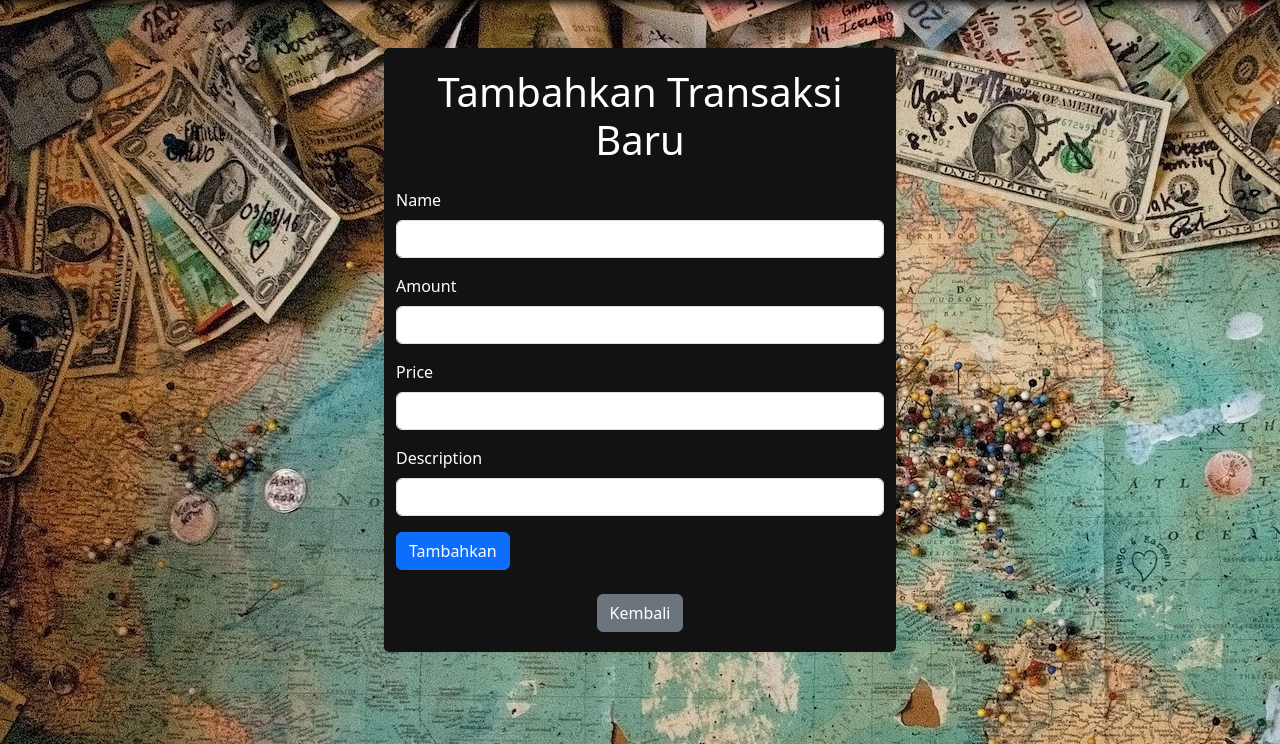
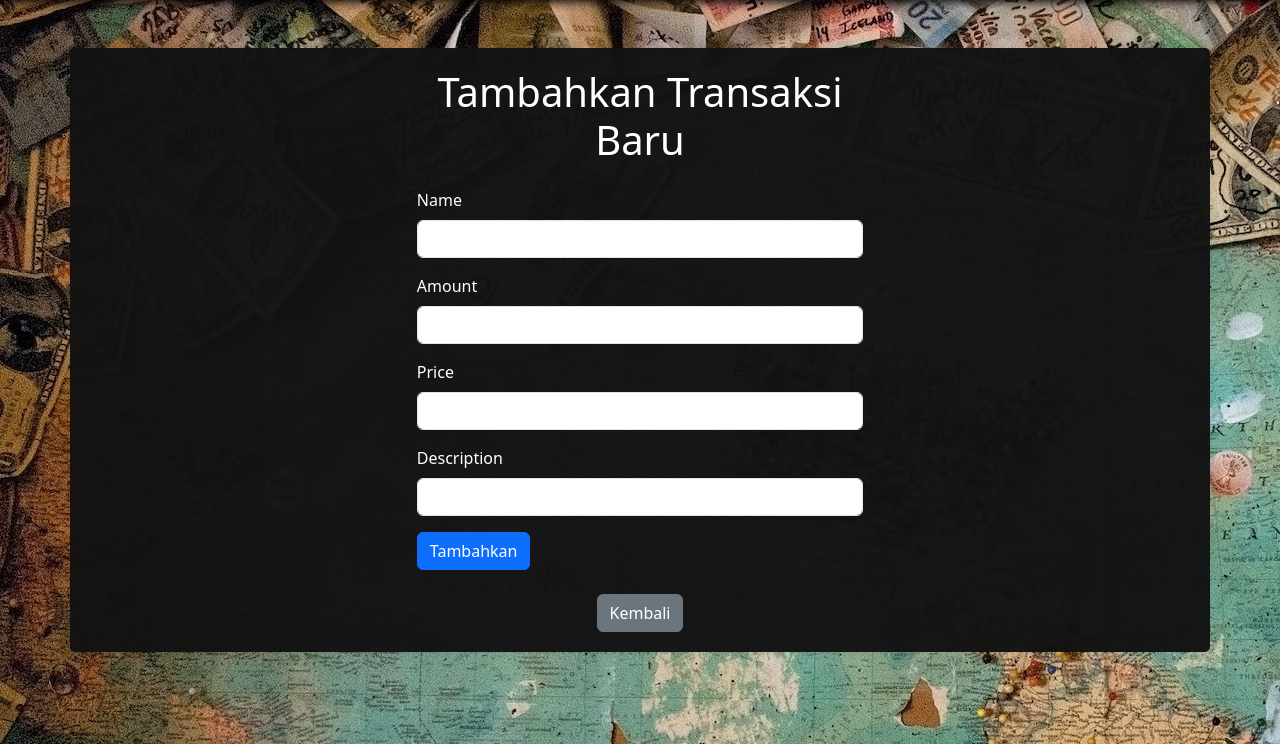
Before and after one commit to Liqba/Tugas2PBP, a Django app: page /create-item in a window 1280 px wide. Shown: the part 56-800 px from the top of the page. Run offline with Django 4.2, Linux system fonts and the light colour scheme.

Commit message:
memperbaiki tampilan

```diff
--- a/main/templates/create_item.html
+++ b/main/templates/create_item.html
@@ -1,7 +1,21 @@
 {% extends 'base.html' %}
 
+{% block meta %}
+<style>
+    .container {
+        background-color: rgba(18, 18, 18, 0.97); ;
+    }
+    .form-container{
+        color: white;
+        width: 40% !important;
+        margin: 0 auto;
+    }
+</style>
+{% endblock meta %}
+
 {% block content %}
-<div class="container my-5" style="width: 40%; color: white; background-color: #121212;">
+<div class="container my-5">
+    <div class="form-container">
         <div class="text-center mb-4">
             <h1>Tambahkan Transaksi Baru</h1>
         </div>
@@ -22,5 +36,7 @@
         <div class="text-center">
             <a href="{% url 'main:show_main' %}" class="btn btn-secondary">Kembali</a>
         </div>
+
+    </div>
 </div>
 {% endblock %}
```
Also changed, not shown: main/templates/main.html (+15 -1 lines), main/templates/show_detail.html (+6 -3 lines), db.sqlite3. Lines whose indentation alone changed are shown as unchanged.
